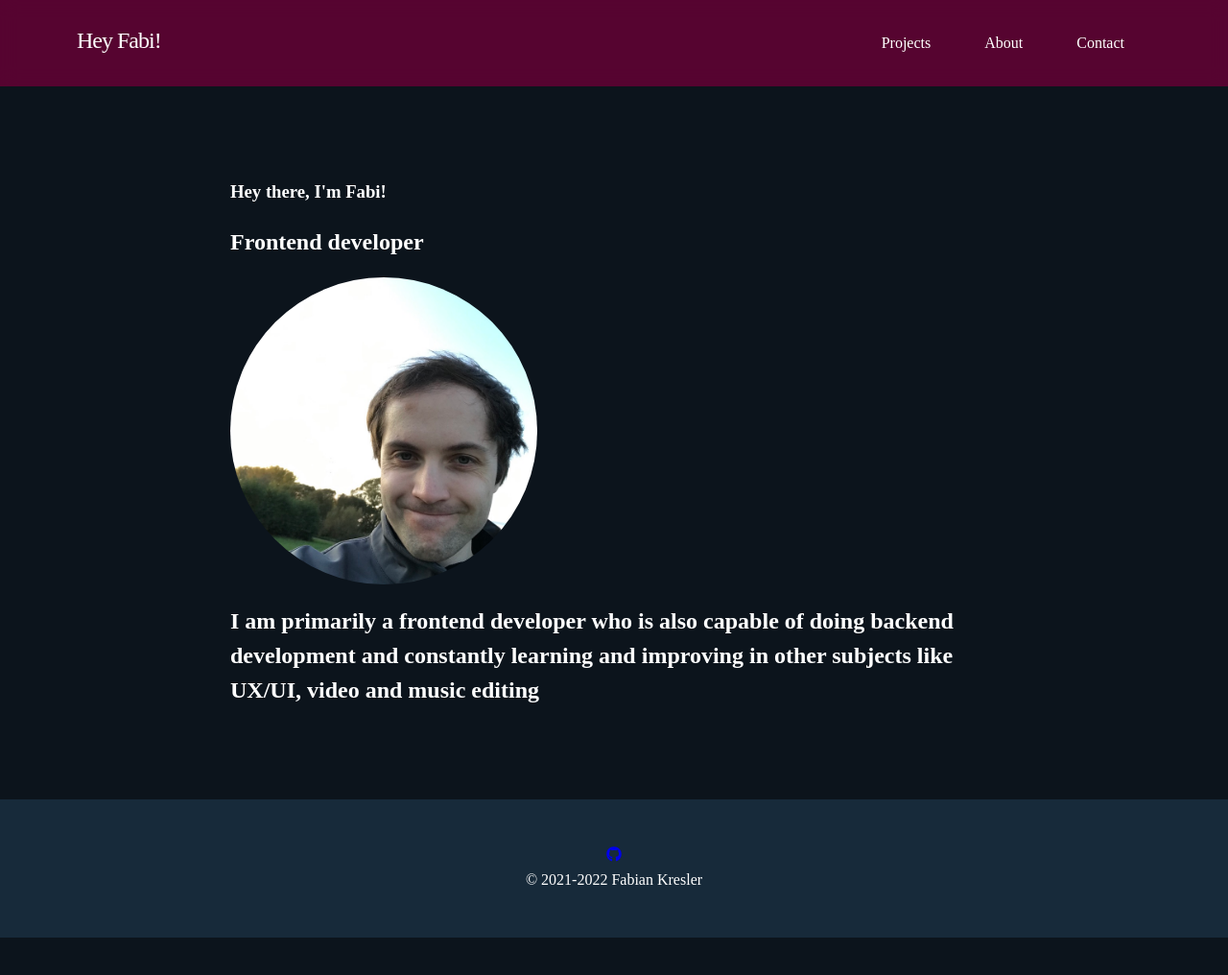
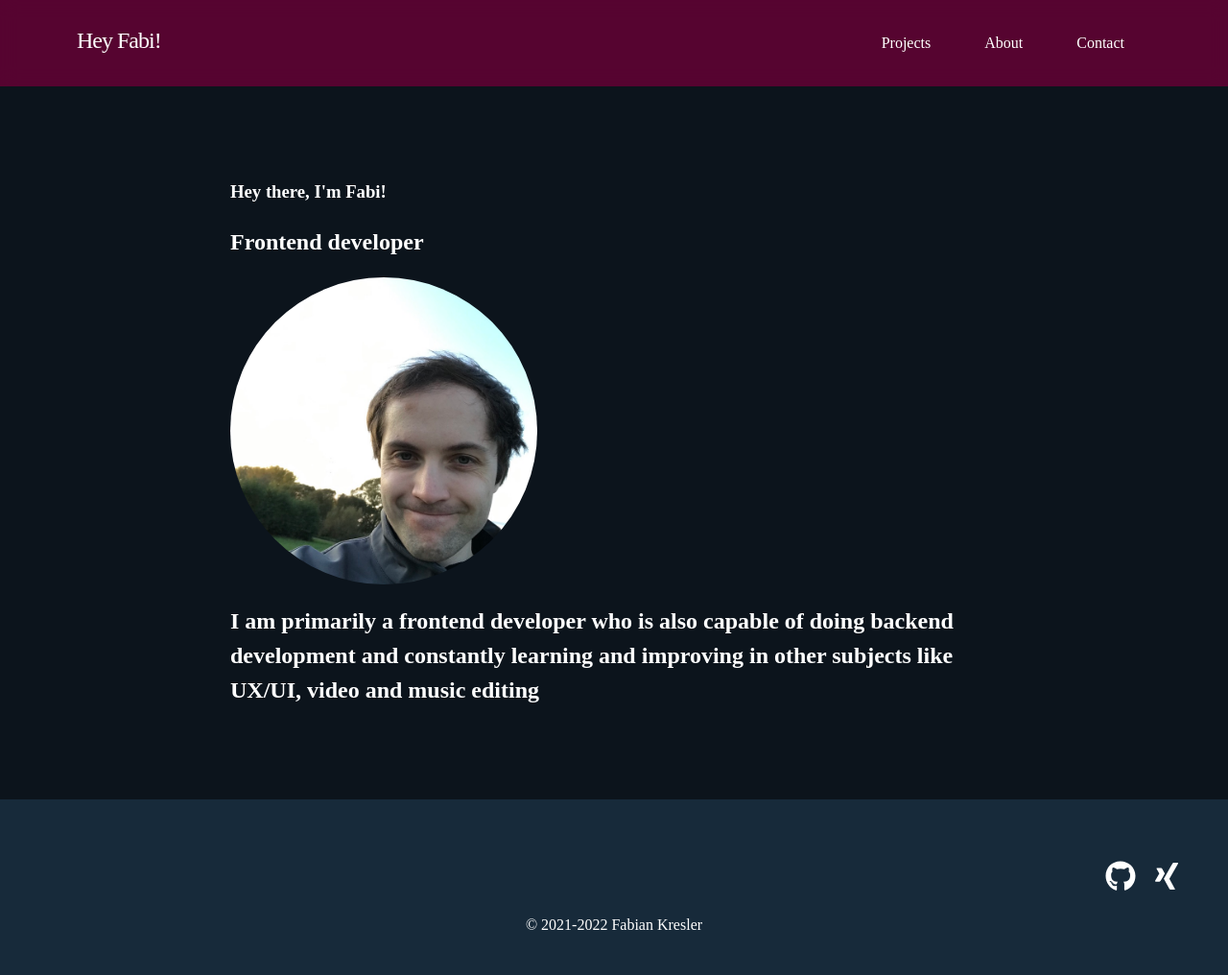
Before and after one commit to fkresler/justcallmefabi, a Gatsby site: page / in a window 1280 px wide. Shown: the whole page at 96% size. Before the commit the page ends 977 px from the top, so only its background shows below. Built offline with nearby package versions, Linux system fonts and the light colour scheme; Gatsby itself is replaced by a stand-in of ours.

Commit message:
feat: refactor link stylings including icons

```diff
--- a/src/components/Additionals.tsx
+++ b/src/components/Additionals.tsx
@@ -1,14 +1,32 @@
 import * as React from 'react';
-import { FaGithub } from 'react-icons/fa';
+import { FaGithub, FaXing } from 'react-icons/fa';
+import { ExternalLink } from './Link';
 
-export const Additionals: React.FC = () => (
-  <div>
-    <a
-      href="https://github.com/fkresler/fkresler"
-      target="_blank"
-      rel="noreferrer"
-    >
-      <FaGithub />
-    </a>
-  </div>
+const additionalsWrapperStyle = {
+  listStyle: 'none',
+  display: 'flex',
+  gap: '1rem',
+  alignItems: 'center',
+};
+
+export const Additionals: React.FC<{
+  layout?: 'flex-start' | 'center' | 'flex-end';
+}> = ({ layout = 'center' }) => (
+  <ul
+    style={{
+      ...additionalsWrapperStyle,
+      justifyContent: layout,
+    }}
+  >
+    <li>
+      <ExternalLink to="https://github.com/fkresler/fkresler">
+        <FaGithub />
+      </ExternalLink>
+    </li>
+    <li>
+      <ExternalLink to="https://www.xing.com/profile/Fabian_Kresler/cv">
+        <FaXing />
+      </ExternalLink>
+    </li>
+  </ul>
 );
--- a/src/components/BlogEntry.tsx
+++ b/src/components/BlogEntry.tsx
@@ -1,6 +1,6 @@
 import * as React from 'react';
 import { Card } from './Card';
-import { InternalLink } from './InternalLink';
+import { InternalLink } from './Link';
 
 type BlogEntryDefinition = Pick<GatsbyTypes.MarkdownRemark, 'excerpt'> & {
   readonly fields: GatsbyTypes.Maybe<Pick<GatsbyTypes.Fields, 'slug'>>;
--- a/src/components/Footer.tsx
+++ b/src/components/Footer.tsx
@@ -13,7 +13,7 @@ export const Footer: React.FC = () => {
 
   return (
     <footer style={footerStyle}>
-      <Additionals />
+      <Additionals layout="flex-end" />
       <div>© 2021-{currentFullYear} Fabian Kresler</div>
     </footer>
   );
--- a/src/components/Header.tsx
+++ b/src/components/Header.tsx
@@ -1,5 +1,5 @@
 import React from 'react';
-import { InternalLink } from './InternalLink';
+import { InternalLink } from './Link';
 
 const headerStyle = {
   zIndex: 10,
--- a/src/components/InternalLink.tsx
+++ /dev/null
@@ -1,26 +0,0 @@
-import * as React from 'react';
-import { Link } from 'gatsby';
-
-const linkStyle = {
-  color: '#fff',
-  textDecoration: 'none',
-  lineHeight: '1.6',
-};
-
-export const InternalLink: React.FC<React.ComponentProps<typeof Link>> = ({
-  style,
-  to,
-  children,
-}) => (
-  <Link
-    to={to}
-    style={{
-      ...linkStyle,
-      ...style,
-    }}
-  >
-    {children}
-  </Link>
-);
-
-export default InternalLink;
--- /dev/null
+++ b/src/components/Link.tsx
@@ -0,0 +1,45 @@
+import * as React from 'react';
+import { Link } from 'gatsby';
+import { IconContext } from 'react-icons';
+
+const linkStyle = {
+  color: '#fff',
+  textDecoration: 'none',
+  lineHeight: '1.6',
+};
+
+const iconStyle = {
+  color: '#fff',
+  size: '2rem',
+};
+
+export const InternalLink: React.FC<React.ComponentProps<typeof Link>> = ({
+  style,
+  to,
+  children,
+}) => (
+  <IconContext.Provider value={iconStyle}>
+    <Link
+      to={to}
+      style={{
+        ...linkStyle,
+        ...style,
+      }}
+    >
+      {children}
+    </Link>
+  </IconContext.Provider>
+);
+
+export const ExternalLink: React.FC<{
+  to: string;
+  style?: React.CSSProperties;
+}> = ({ to, style, children }) => (
+  <IconContext.Provider value={iconStyle}>
+    <a href={to} style={style} target="_blank" rel="noreferrer">
+      {children}
+    </a>
+  </IconContext.Provider>
+);
+
+export default InternalLink;
--- a/src/pages/404.tsx
+++ b/src/pages/404.tsx
@@ -1,6 +1,6 @@
 import * as React from 'react';
 import { Layout } from '../components/Layout';
-import { InternalLink } from '../components/InternalLink';
+import { InternalLink } from '../components/Link';
 
 const NotFoundPage: React.FC = () => (
   <Layout>
--- a/src/templates/BlogPost.tsx
+++ b/src/templates/BlogPost.tsx
@@ -1,7 +1,7 @@
 import * as React from 'react';
 import { graphql } from 'gatsby';
 import { Layout } from '../components/Layout';
-import { InternalLink } from '../components/InternalLink';
+import { InternalLink } from '../components/Link';
 
 const BlogPostTemplate: React.FC<{ data: GatsbyTypes.BlogPostBySlugQuery }> = ({
   data,
```
Also changed, not shown: src/components/Icon.tsx (deleted, +0 -7 lines), src/generated/gatsby-types.d.ts (+34 -34 lines), src/components/Contacts.tsx (deleted).
